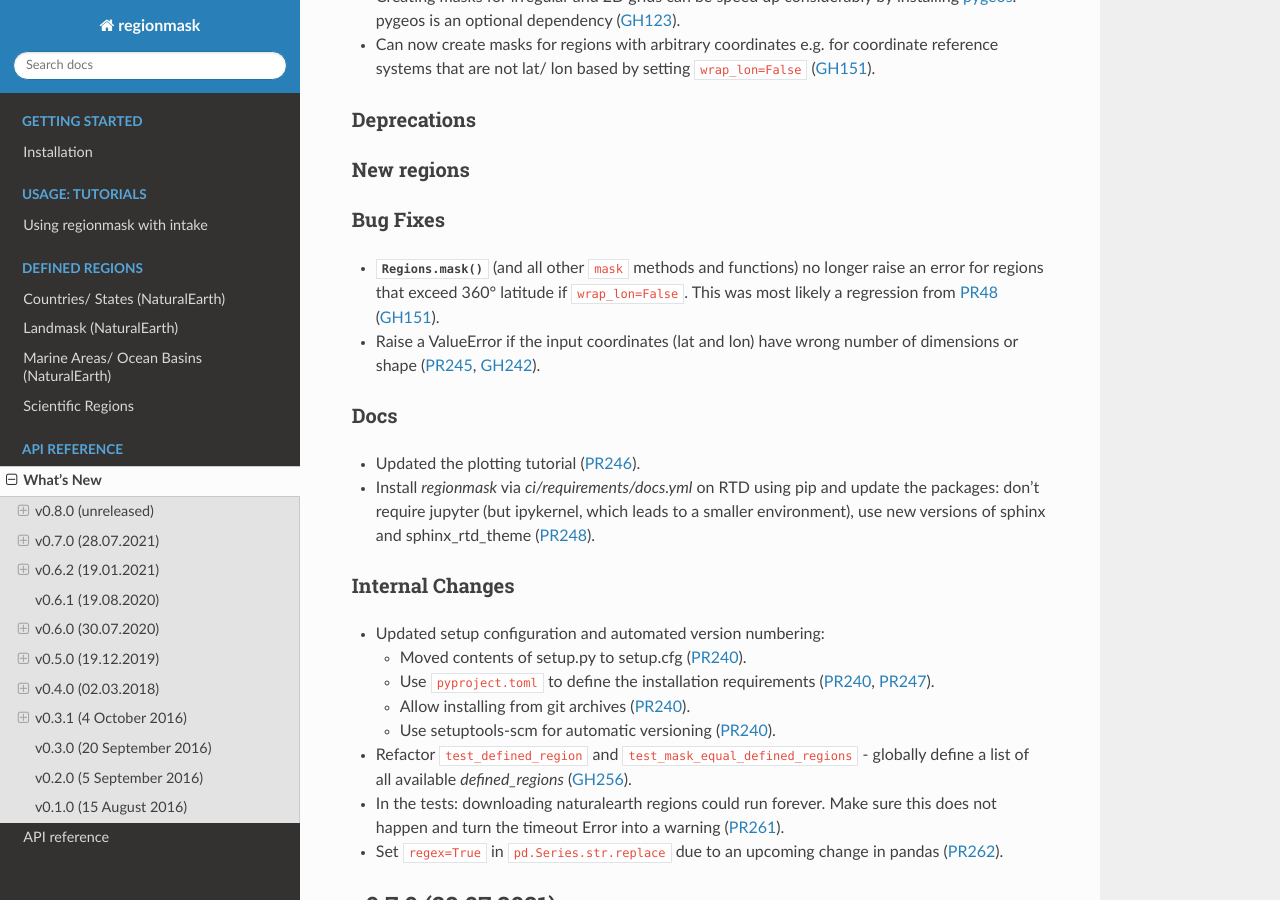
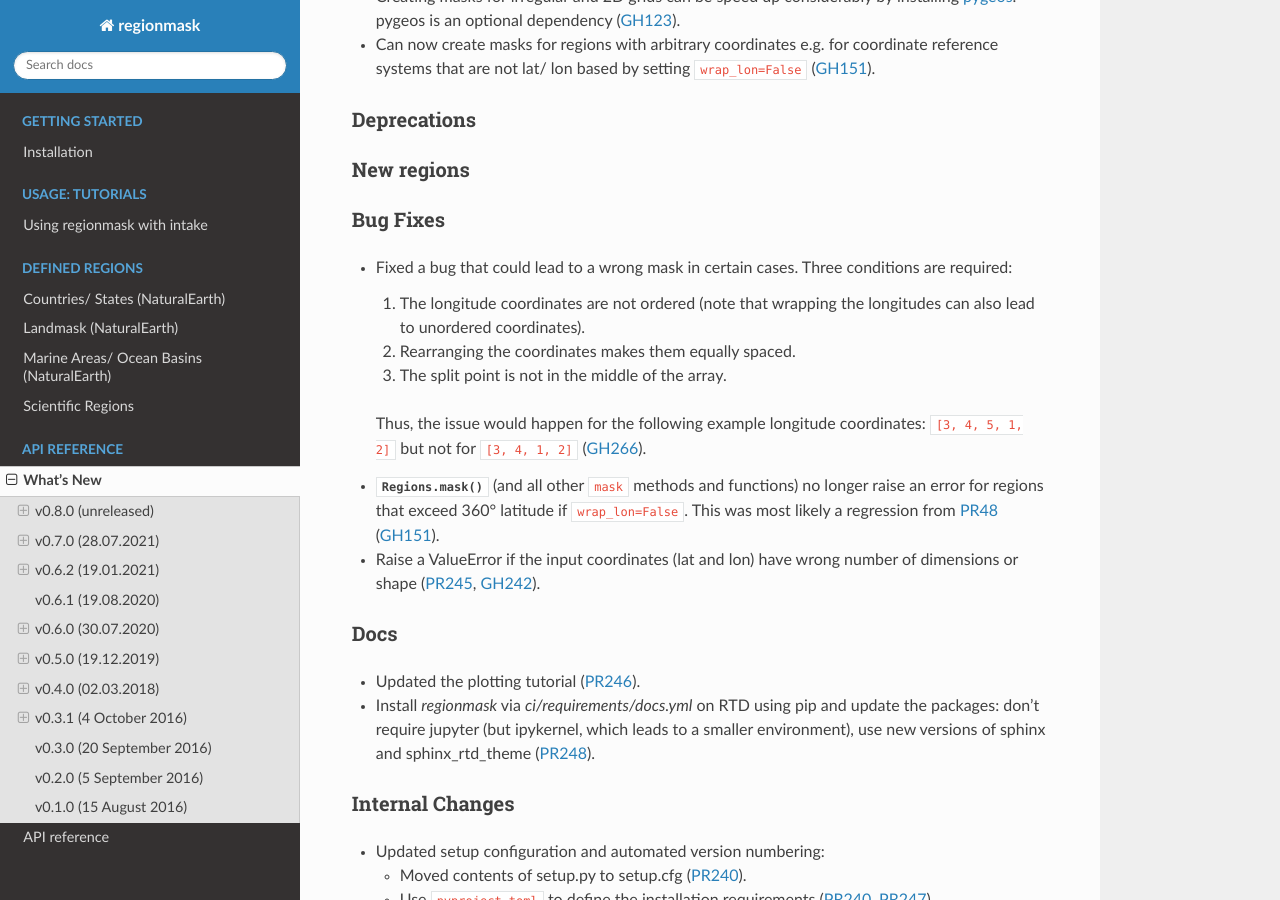
Before and after one commit to regionmask/regionmask, a Sphinx documentation site: the page built from docs/whats_new.rst, in a window 1280 px wide and 900 px high, scrolled down 776 px. Built offline with Sphinx 7.4.7 and the Read the Docs theme 2.0.0, drawn with Linux system fonts in a browser that asks for light colours; pages that are not in the unit, such as notebooks, are missing from menus; the version number could not be read and is left out.

Commit message:
fix asymmetric flip_lon (#266)

```diff
--- a/docs/whats_new.rst
+++ b/docs/whats_new.rst
@@ -50,6 +50,17 @@
 
 Bug Fixes
 ~~~~~~~~~
+
+- Fixed a bug that could lead to a wrong mask in certain cases. Three conditions are
+  required:
+
+  1. The longitude coordinates are not ordered (note that wrapping the longitudes can
+     also lead to unordered coordinates).
+  2. Rearranging the coordinates makes them equally spaced.
+  3. The split point is not in the middle of the array.
+
+  Thus, the issue would happen for the following example longitude coordinates: ``[3, 4, 5, 1, 2]``
+  but not for ``[3, 4, 1, 2]``  (:issue:`266`).
 
 - :py:meth:`Regions.mask` (and all other ``mask`` methods and functions) no longer raise
   an error for regions that exceed 360° latitude if ``wrap_lon=False``. This was most
```
Also changed, not shown: 3 other files.
